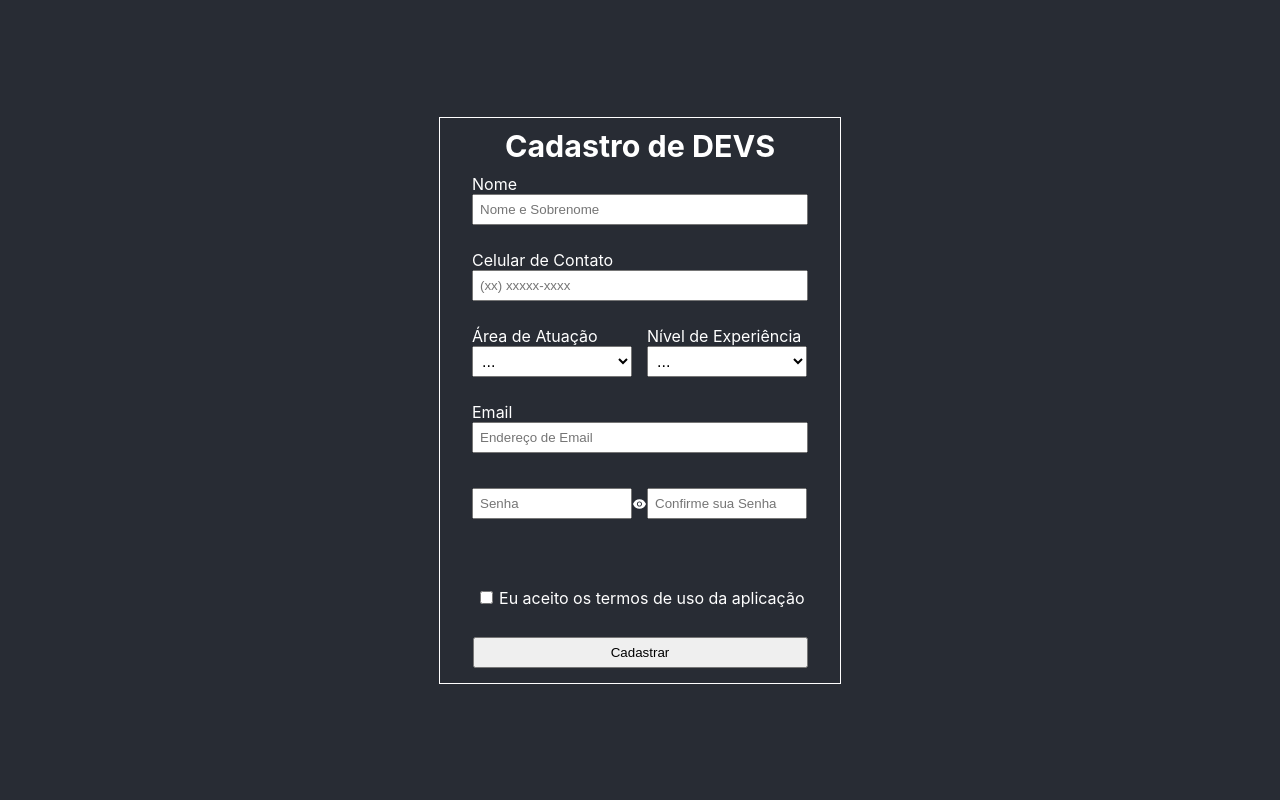
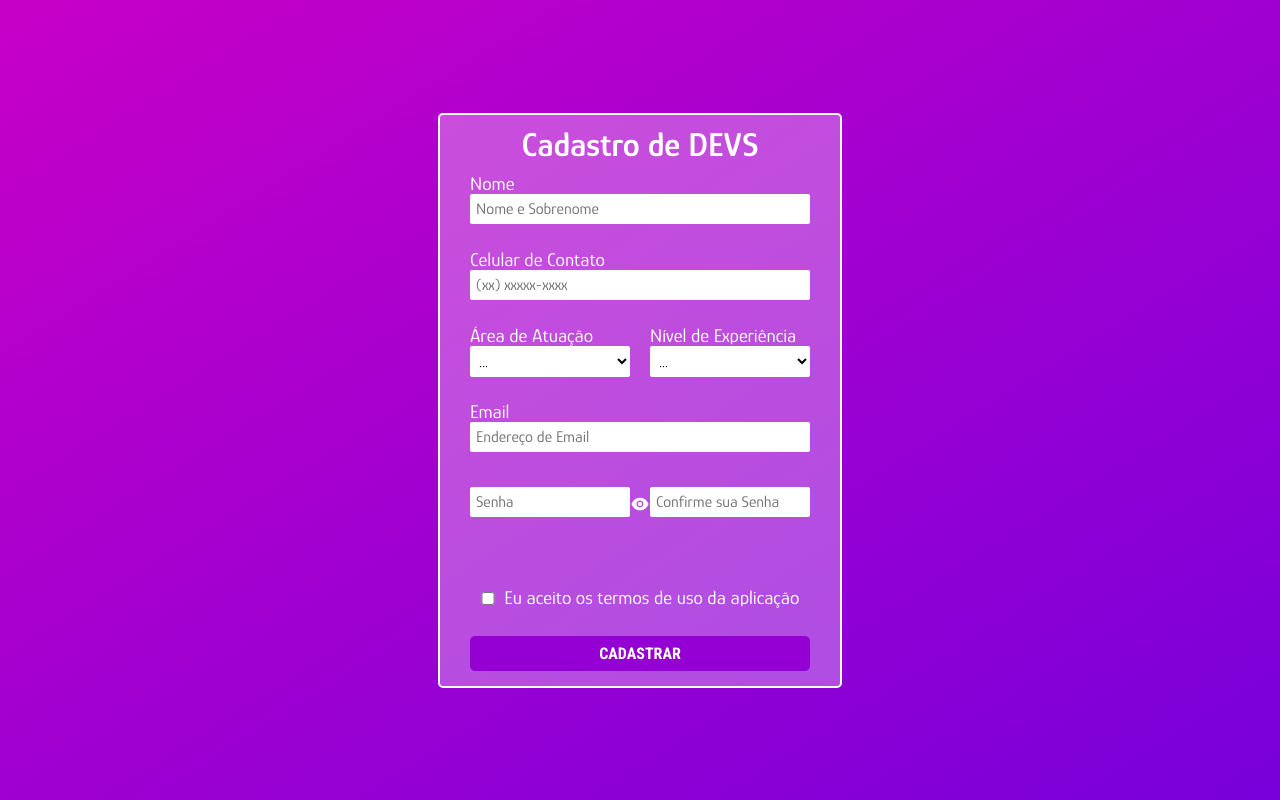
Before and after one commit to Kenzie-Academy-Brasil-Developers/react-atividade-s2-praticando-forms-ManoelaCunha, a React (Create React App) app: page / in a window 1280 px wide. Built offline with nearby package versions, Linux system fonts and the light colour scheme.

Commit message:
style(styles.css): estilização final dos componentes Form e DevCard

```diff
--- a/src/App.css
+++ b/src/App.css
@@ -1,9 +1,4 @@
-.App {
-  text-align: center;
-}
-
-.App-header {
-  background-color: #282c34;
+.App-content {
   min-height: 100vh;
   display: flex;
   flex-direction: column;
@@ -11,4 +6,10 @@
   justify-content: center;
   font-size: calc(10px + 2vmin);
   color: white;
+  text-align: center;
+  background-image: linear-gradient(
+    to bottom right,
+    rgb(199, 0, 199),
+    rgb(120, 0, 218)
+  );
 }
--- a/src/App.js
+++ b/src/App.js
@@ -8,14 +8,12 @@ function App() {
   const [status, setStatus] = useState(false);
 
   return (
-    <div className="App">
-      <header className="App-header">
-        {!status ? (
-          <Form setUser={setUser} status={status} setStatus={setStatus} />
-        ) : (
-          <DevCard user={user} status={status} setStatus={setStatus} />
-        )}
-      </header>
+    <div className="App-content">
+      {!status ? (
+        <Form setUser={setUser} status={status} setStatus={setStatus} />
+      ) : (
+        <DevCard user={user} status={status} setStatus={setStatus} />
+      )}
     </div>
   );
 }
--- a/src/components/DevCard/index.js
+++ b/src/components/DevCard/index.js
@@ -10,11 +10,19 @@ const DevCard = ({
     <>
       <div className="Dev-Card">
         <img src={img} alt="Avatar" />
-        <h3>{nome}</h3>
-        <p>Contato: {celular}</p>
-        <p>Email: {email}</p>
-        <p>Área de Atuação: {areaAtuacao}</p>
-        <p>Nível de Experiência: {nivelExperiencia}</p>
+        <h3 className="title-two">{nome}</h3>
+        <p>
+          <strong>Contato:</strong> {celular}
+        </p>
+        <p>
+          <strong>Área de Atuação:</strong> {areaAtuacao}
+        </p>
+        <p>
+          <strong>Nível de Experiência:</strong> {nivelExperiencia}
+        </p>
+        <p>
+          <strong>Email:</strong> {email}
+        </p>
       </div>
 
       <button className="btn-return" onClick={() => setStatus(!status)}>
--- a/src/components/DevCard/styles.css
+++ b/src/components/DevCard/styles.css
@@ -1,26 +1,117 @@
+@import url("https://fonts.googleapis.com/css2?family=Glory:wght@100;200;300;400;500;600&display=swap");
+@import url("https://fonts.googleapis.com/css2?family=Roboto+Condensed:wght@400;700&display=swap");
+
 .Dev-Card {
-  width: 300px;
+  width: 310px;
   height: 400px;
   display: flex;
   flex-direction: column;
   align-items: center;
   justify-content: center;
-  border: 1px solid white;
-  border-radius: 10px;
+  border-radius: 12px;
+  word-break: break-word;
+  position: relative;
+  background-color: rgba(0, 0, 0, 0.4);
+}
+
+.title-two {
+  margin: 22px;
+  font-size: 31px;
+  font-weight: 600;
+  font-family: "Glory", sans-serif;
 }
 
 p {
-  font-size: 18px;
+  margin: 14px 0px;
+  font-size: 20px;
+  font-weight: 400;
+  font-family: "Glory", sans-serif;
 }
 
 img {
-  width: 100px;
-  height: 100px;
+  width: 150px;
+  height: 150px;
   border-radius: 100%;
-  border: 2px solid white;
+  position: absolute;
+  top: -80px;
+  background-color: darkviolet;
 }
 
 .btn-return {
-  width: 300px;
-  padding: 8px;
+  margin: 20px;
+  width: 310px;
+  height: 45px;
+  font-size: 16px;
+  font-weight: bolder;
+  text-transform: uppercase;
+  border: 4px solid darkcyan;
+  border-radius: 8px;
+  background-color: transparent;
+  position: relative;
+  font-family: "Roboto Condensed", sans-serif;
 }
+
+.btn-return:before {
+  content: "";
+  position: absolute;
+  top: 0;
+  left: 0;
+  width: 0px;
+  height: 37px;
+  background-color: rgba(0, 0, 0, 0.2);
+  border-radius: 5px;
+  transition: all 2s ease;
+}
+
+.btn-return:hover:before {
+  width: 100%;
+}
+
+.btn-return:hover {
+  cursor: pointer;
+}
+
+.btn-return:active {
+  box-shadow: 0 0 0.2em white;
+}
+
+.Dev-Card {
+  animation: animationCard;
+  animation-duration: 1s;
+}
+
+@keyframes animationCard {
+  from {
+    opacity: 0;
+    transform: scale(0.9);
+  }
+  to {
+    opacity: 1;
+    transform: scale(1);
+  }
+}
+
+@media only screen and (min-width: 500px) {
+  .Dev-Card {
+    width: 320px;
+  }
+
+  .title-two {
+    margin: 25px;
+    font-size: 32px;
+  }
+
+  p {
+    margin: 15px 0px;
+    font-size: 22px;
+  }
+
+  img {
+    top: -84px;
+  }
+
+  .btn-return {
+    width: 320px;
+    font-size: 18px;
+  }
+}
--- a/src/components/Form/index.js
+++ b/src/components/Form/index.js
@@ -63,7 +63,7 @@ const Form = ({ setUser, status, setStatus }) => {
 
   return (
     <div className="container">
-      <h3>Cadastro de DEVS</h3>
+      <h3 className="title-one">Cadastro de DEVS</h3>
 
       <form className="form" onSubmit={handleSubmit(onSubmit)}>
         <label>
@@ -149,17 +149,19 @@ const Form = ({ setUser, status, setStatus }) => {
           </label>
         </div>
 
-        <label className="checkbox">
+        <label className="input-checkbox">
           <input
             type="checkbox"
-            className="check"
+            className="btn-check"
             {...register("termoDeUso")}
           ></input>
           Eu aceito os termos de uso da aplicação
         </label>
-        <span className="terms">{errors.termoDeUso?.message}</span>
+        <span className="text-err-terms">{errors.termoDeUso?.message}</span>
 
-        <button type="submit">Cadastrar</button>
+        <button className="btn-cadastro" type="submit">
+          Cadastrar
+        </button>
       </form>
     </div>
   );
--- a/src/components/Form/styles.css
+++ b/src/components/Form/styles.css
@@ -1,18 +1,27 @@
+@import url("https://fonts.googleapis.com/css2?family=Glory:wght@100;200;300;400;500;600&display=swap");
+@import url("https://fonts.googleapis.com/css2?family=Roboto+Condensed:wght@400;700&display=swap");
+
 .container {
-  width: 400px;
-  border: 1px solid white;
+  width: 310px;
+  border-radius: 5px;
+  border: 2px solid white;
   display: flex;
   flex-direction: column;
   align-items: center;
   justify-content: center;
+  font-family: "Glory", sans-serif;
+  background-color: rgb(255, 255, 255, 0.3);
 }
 
-h3 {
+.title-one {
   margin: 10px;
+  font-size: 34px;
+  font-weight: bold;
+  font-family: "Glory", sans-serif;
 }
 
-form {
-  font-size: 16px;
+.form {
+  width: 290px;
   display: flex;
   flex-direction: column;
   align-items: flex-start;
@@ -21,70 +30,185 @@ form {
 
 label {
   height: 76px;
+  font-size: 16px;
+  font-weight: 400;
   display: flex;
   flex-direction: column;
   align-items: flex-start;
 }
 
 input {
-  width: 320px;
+  width: 278px;
   padding: 6px;
+  font-size: 16px;
+  font-weight: 400;
+  border: none;
+  border-radius: 2px;
+  font-family: "Glory", sans-serif;
 }
 
 select {
-  font-size: 16px;
-  width: 160px;
+  width: 136px;
   padding: 5px;
+  font-size: 17px;
+  font-weight: 400;
+  border: none;
+  border-radius: 2px;
+  background-color: white;
+  font-family: "Glory", sans-serif;
+}
+
+span {
+  width: 140px;
+  margin: 2px 0px;
+  color: black;
+  font-size: 12.7px;
+  text-align: justify;
+}
+
+.container-info {
+  width: 294px;
+  display: flex;
+  justify-content: space-between;
 }
 
 .container-password {
-  width: 335px;
+  width: 294px;
   height: 100px;
   display: flex;
   justify-content: space-between;
   margin-top: 10px;
-}
-
-.container-info {
-  width: 335px;
-  display: flex;
-  justify-content: space-between;
+  position: relative;
 }
 
 .password {
-  width: 144px;
+  width: 124px;
 }
 
-button {
-  width: 335px;
-  padding: 6px;
-  margin: 15px auto;
+.icone {
+  width: 30px;
+  position: absolute;
+  left: 130px;
+  top: 7px;
 }
 
-span {
-  width: 160px;
-  font-size: 12px;
-  margin: 2px 0px;
-  text-align: justify;
-}
-
-.checkbox {
-  width: 335px;
+.input-checkbox {
+  width: 290px;
   height: 20px;
+  margin-top: 6px;
+  font-size: 17px;
+  font-weight: 400;
   display: flex;
   flex-direction: row;
   justify-content: space-evenly;
 }
 
-.check {
-  width: 15px;
+.btn-check {
+  width: 16px;
 }
 
-.terms {
+.text-err-terms {
   height: 10px;
-  text-align: center;
+  margin-left: 6px;
 }
 
-.icone {
-  margin-top: 8px;
+.btn-cadastro {
+  width: 290px;
+  padding: 8px;
+  margin: 15px auto;
+  font-size: 16px;
+  font-weight: 700;
+  color: white;
+  border: none;
+  border-radius: 5px;
+  background-color: darkviolet;
+  text-transform: uppercase;
+  font-family: "Roboto Condensed", sans-serif;
 }
+
+.btn-cadastro:hover {
+  cursor: pointer;
+}
+
+.btn-cadastro:active {
+  box-shadow: 0 0 0.2em white;
+}
+
+.container {
+  animation: animationForm;
+  animation-duration: 1s;
+}
+
+@keyframes animationForm {
+  from {
+    opacity: 0;
+    transform: scale(0.9);
+  }
+  to {
+    opacity: 1;
+    transform: scale(1);
+  }
+}
+
+@media only screen and (min-width: 500px) {
+  .container {
+    width: 400px;
+  }
+
+  .form {
+    width: 340px;
+  }
+
+  label {
+    font-size: 19px;
+  }
+
+  input {
+    width: 328px;
+  }
+
+  select {
+    width: 160px;
+  }
+
+  span {
+    width: 160px;
+  }
+
+  .container-info {
+    width: 340px;
+  }
+
+  .container-password {
+    width: 340px;
+  }
+
+  .password {
+    width: 148px;
+  }
+
+  .icone {
+    width: 20px;
+    position: absolute;
+    left: 160px;
+    top: 4px;
+  }
+
+  .input-checkbox {
+    width: 335px;
+    font-size: 19px;
+    margin: 0;
+  }
+
+  .btn-check {
+    margin-top: 5px;
+  }
+
+  .text-err-terms {
+    margin-left: 10px;
+  }
+
+  .btn-cadastro {
+    width: 340px;
+  }
+}
```
